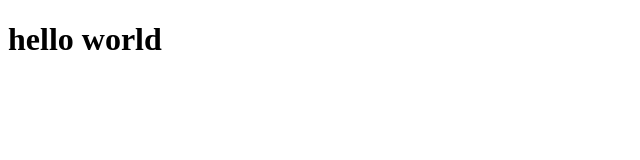
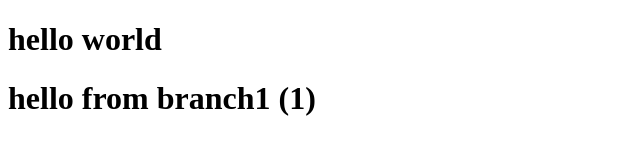
Before and after one commit to MohammadAbdullah01/git-practise, a plain HTML site: page index.html in a window 1280 px wide. Shown: the whole page, without its empty margins (0-640 px from the left). Drawn offline with Linux system fonts and the light colour scheme.

Commit message:
hello from branch one

```diff
--- a/index.html
+++ b/index.html
@@ -10,6 +10,7 @@
 
 <body>
     <h1>hello world</h1>
+    <h1>hello from branch1 (1)</h1>
 </body>
 
 </html>
```
